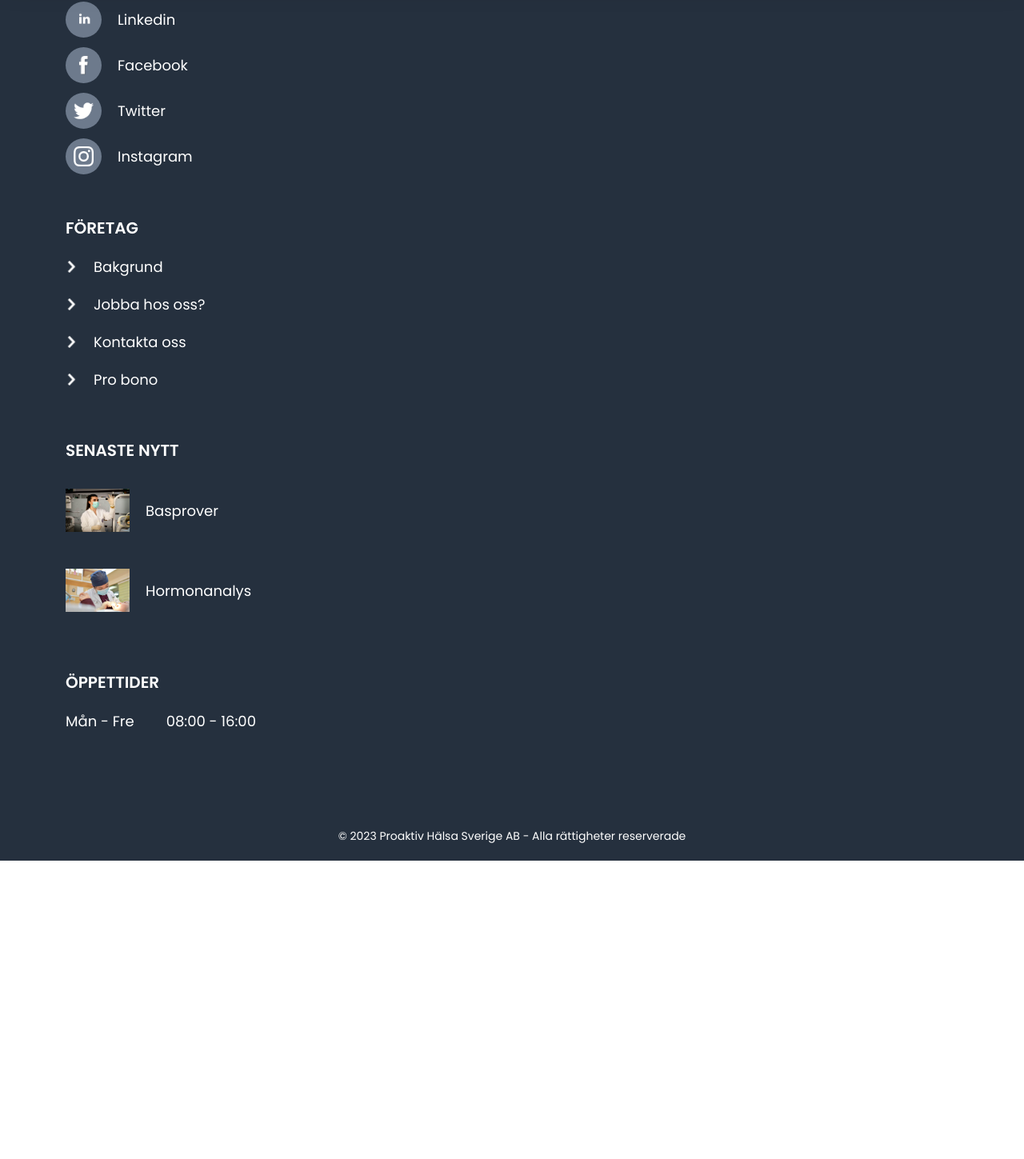
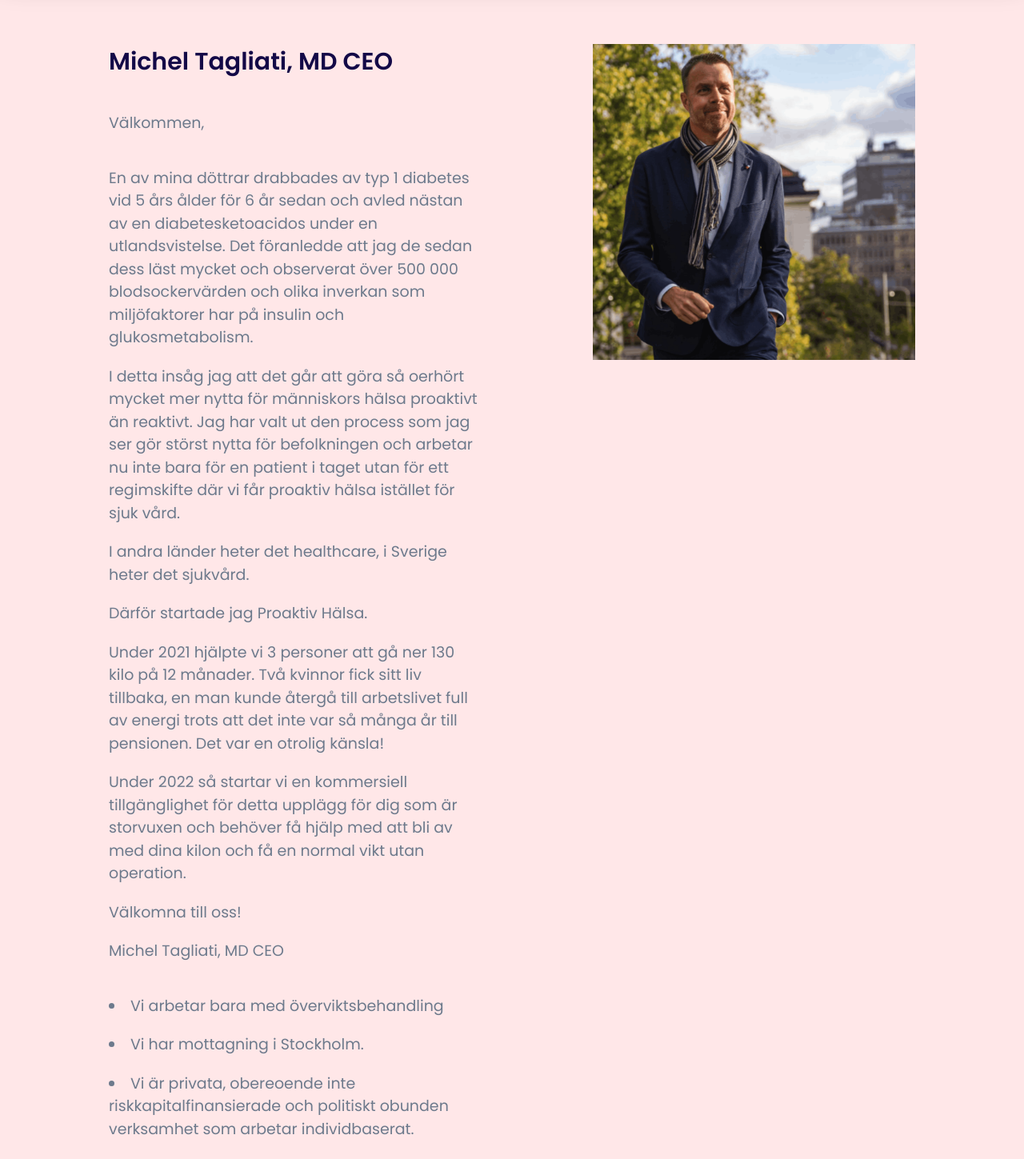
Before and after one commit to hakimm77/Proactive-health-website, a Next.js app: page /om-oss/personal in a window 1280 px wide. Shown: the part 125-1574 px from the top of the page at 80% size. Before the commit the page ends 1201 px from the top, so only its background shows below. Built offline with nearby package versions, Linux system fonts and the light colour scheme.

Commit message:
about/personal page done

```diff
--- a/pages/om-oss/personal.tsx
+++ b/pages/om-oss/personal.tsx
@@ -1,11 +1,98 @@
 import { Footer } from "@/components/Footer";
 import { Navbar } from "@/components/Navbar";
-import { Flex } from "@chakra-ui/react";
+import { COLORS } from "@/helpers/colors";
+import { Flex, Text } from "@chakra-ui/react";
+import Image from "next/image";
 
 const StaffPage = () => {
   return (
-    <Flex flexDir="column">
+    <Flex flexDir="column" alignItems="center" bgColor={COLORS.pink}>
       <Navbar />
+
+      <Flex
+        mt={"100px"}
+        flexDir="row"
+        w="90%"
+        justifyContent="space-around"
+        alignItems="flex-start"
+        paddingTop={20}
+        paddingBottom={20}
+      >
+        <Flex
+          flexDir="column"
+          color={COLORS.gray}
+          fontSize={19}
+          w="40%"
+          lineHeight={"1.5"}
+        >
+          <Text color="#130947" fontSize={30} fontWeight={600} mb={10}>
+            Michel Tagliati, MD CEO
+          </Text>
+
+          <Text mb={10}>Välkommen, </Text>
+
+          <Text mb={5}>
+            En av mina döttrar drabbades av typ 1 diabetes vid 5 års ålder för 6
+            år sedan och avled nästan av en diabetesketoacidos under en
+            utlandsvistelse. Det föranledde att jag de sedan dess läst mycket
+            och observerat över 500 000 blodsockervärden och olika inverkan som
+            miljöfaktorer har på insulin och glukosmetabolism.{" "}
+          </Text>
+
+          <Text mb={5}>
+            I detta insåg jag att det går att göra så oerhört mycket mer nytta
+            för människors hälsa proaktivt än reaktivt. Jag har valt ut den
+            process som jag ser gör störst nytta för befolkningen och arbetar nu
+            inte bara för en patient i taget utan för ett regimskifte där vi får
+            proaktiv hälsa istället för sjuk vård.
+          </Text>
+
+          <Text mb={5}>
+            I andra länder heter det healthcare, i Sverige heter det sjukvård.
+          </Text>
+
+          <Text mb={5}>Därför startade jag Proaktiv Hälsa. </Text>
+
+          <Text mb={5}>
+            Under 2021 hjälpte vi 3 personer att gå ner 130 kilo på 12 månader.
+            Två kvinnor fick sitt liv tillbaka, en man kunde återgå till
+            arbetslivet full av energi trots att det inte var så många år till
+            pensionen. Det var en otrolig känsla!
+          </Text>
+
+          <Text mb={5}>
+            Under 2022 så startar vi en kommersiell tillgänglighet för detta
+            upplägg för dig som är storvuxen och behöver få hjälp med att bli av
+            med dina kilon och få en normal vikt utan operation.
+          </Text>
+
+          <Text mb={5}>Välkomna till oss!</Text>
+
+          <Text mb={10}>Michel Tagliati, MD CEO</Text>
+
+          <Text mb={5} as="li">
+            Vi arbetar bara med överviktsbehandling
+          </Text>
+          <Text mb={5} as="li">
+            Vi har mottagning i Stockholm.
+          </Text>
+          <Text mb={5} as="li">
+            Vi är privata, obereoende inte riskkapitalfinansierade och politiskt
+            obunden verksamhet som arbetar individbaserat.
+          </Text>
+          <Text mb={5} as="li">
+            Vi har en pro bono verksamhet för att ge något tillbaka till de som
+            av olika orsaker inte har egna ekonomiska resurser.
+          </Text>
+        </Flex>
+
+        <Image
+          src={require("../../assets/founder-image.png")}
+          alt="Michel Tagliati"
+          style={{ width: "35%", objectFit: "contain" }}
+        />
+      </Flex>
+
       <Footer />
     </Flex>
   );
```
